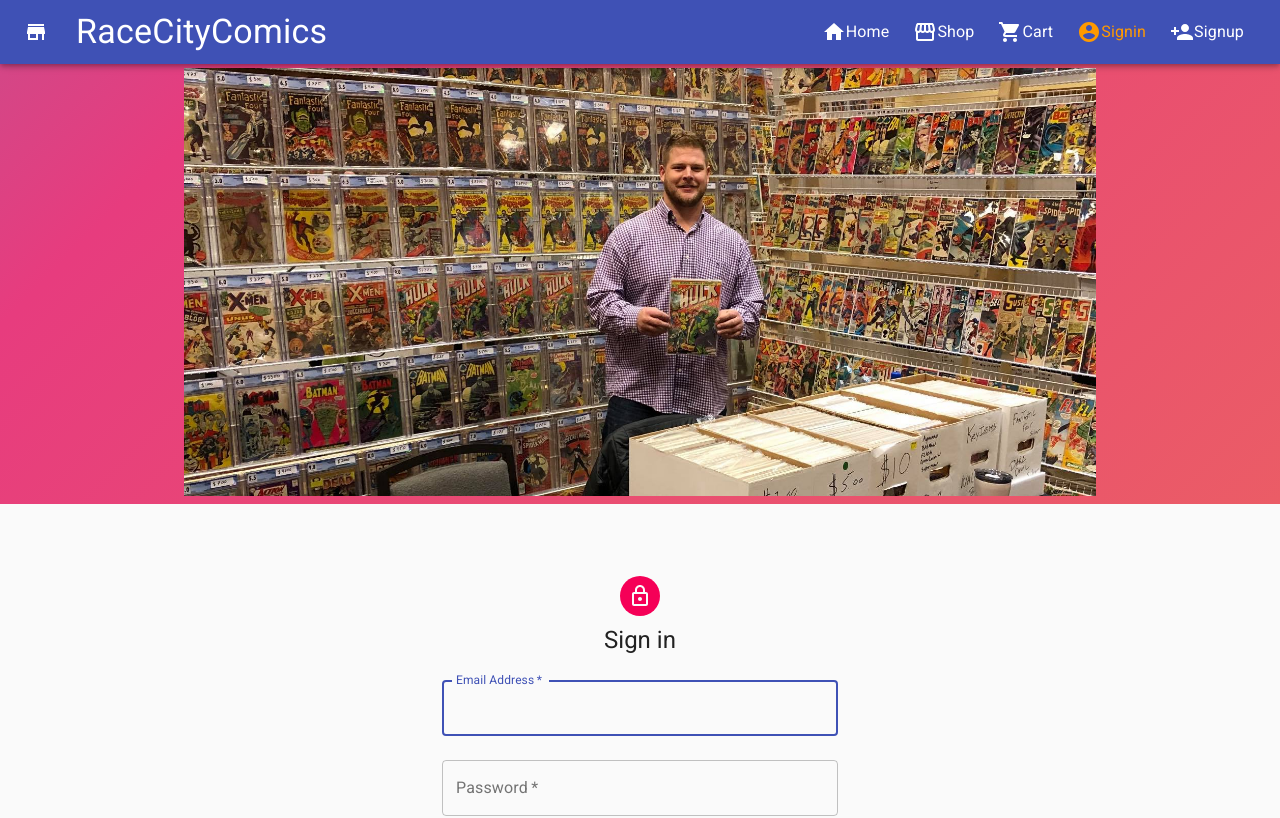
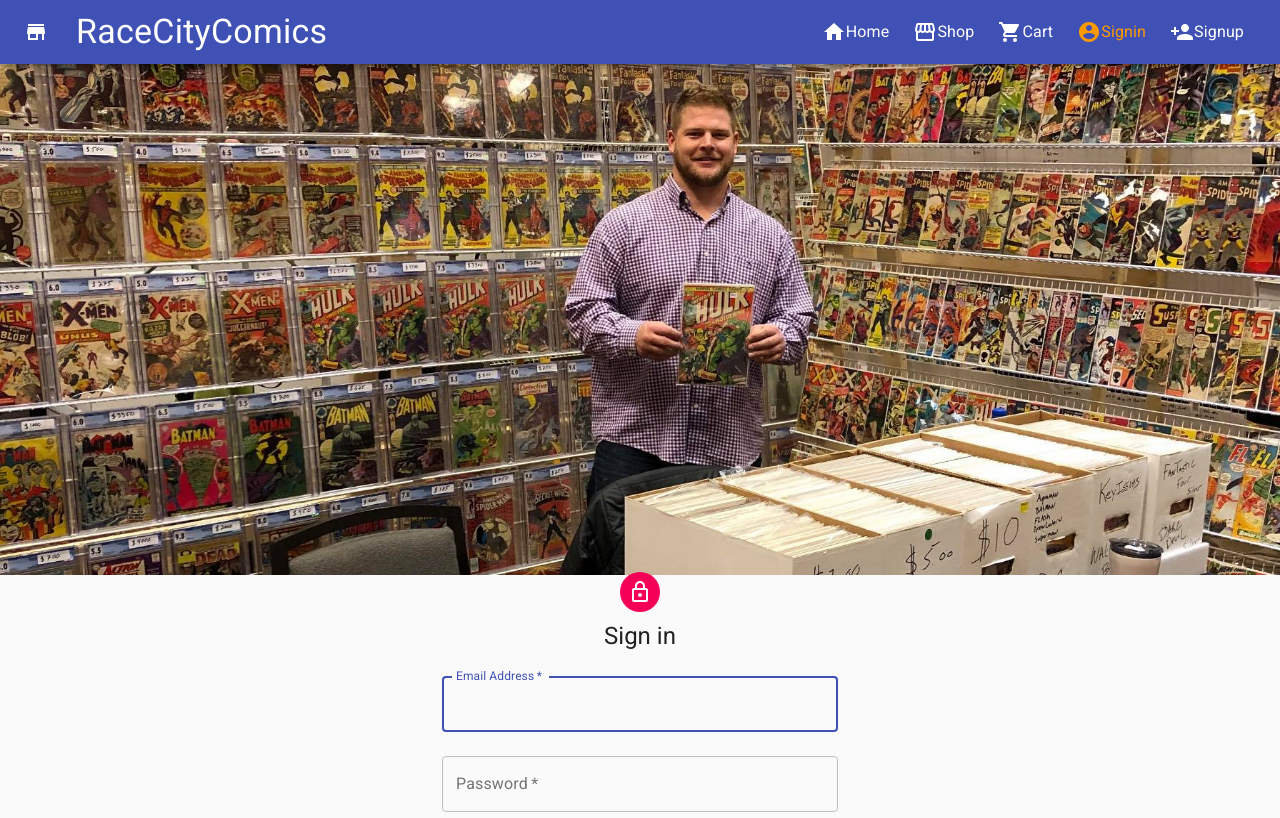
Before and after one commit to qb1968/racecity-frontend, a React (Create React App) app: page /signin in a window 1280 px wide. Shown: the top 818 px of the page. Built offline with nearby package versions, Linux system fonts and the light colour scheme.

Commit message:
Scrolling and picture

```diff
--- a/src/admin/AddProduct.js
+++ b/src/admin/AddProduct.js
@@ -96,6 +96,25 @@ const AddProduct = () => {
     });
   };
 
+  const [image, setImage ] = useState("");
+const [ url, setUrl ] = useState("");
+
+const uploadImage = () => {
+  const data = new FormData()
+  data.append("file", image)
+  data.append("upload_preset", "comics")
+data.append("cloud_name","qb1968")
+fetch(" 	https://api.cloudinary.com/v1_1/qb1968/image/upload",{
+method:"post",
+body: data
+})
+.then(resp => resp.json())
+.then(data => {
+setUrl(data.url)
+})
+.catch(err => console.log(err))
+}
+
   const newPostForm = () => (
     <form className="mb-3" onSubmit={clickSubmit}>
       <h4>Front Photo</h4>
@@ -110,18 +129,15 @@ const AddProduct = () => {
           />
         </label>
       </div>
-      {/* <h4>Rear Photo</h4>
+      <h4>Rear Photo</h4>
       <div className="form-group">
         <label className="btn btn-secondary">
-          <input
-            onChange={handleChange2("image")}
-            type="file"
 
-            name="image"
-            accept="image/*"
-          />
+          <input type="file" onChange= {(e)=> setImage(e.target.files[0])}></input>
+<button onClick={uploadImage}>Upload</button>
         </label>
-      </div> */}
+        <img src={url}/>
+      </div>
 
       <div className="form-group">
         <label className="text-muted">Name</label>
--- a/src/core/Layout.js
+++ b/src/core/Layout.js
@@ -12,7 +12,7 @@ const Layout = ({
   <div>
     <Menu />
 
-    <div className="jumbotron mt-1">
+    <div className="main">
 
 
       <img className="pic1" src={Pic}/>
--- a/src/core/Shop.js
+++ b/src/core/Shop.js
@@ -21,7 +21,7 @@ const Shop = () => {
 
   const [categories, setCategories] = useState([]);
   const [error, setError] = useState(false);
-  const [limit, setLimit] = useState(6);
+  const [limit, setLimit] = useState(5000);
   const [skip, setSkip] = useState(0);
   const [size, setSize] = useState(0);
   const [filteredResults, setFilteredResults] = useState([]);
--- a/src/core/ShowImage2.js
+++ b/src/core/ShowImage2.js
@@ -1,36 +1,13 @@
 import React from 'react';
-import { API } from '../config';
 
- const ShowImage2 = ({ item, url }) => {
+
+ const ShowImage2 = ({  item,url }) => {
    return (
   <div className="product-img" style={{ height: "250px" }}>
-    {/* <img
-      src={`${API}/${url}/photo/${item._id}`}
-      alt={item.name}
-      className="mb-3"
-      style={{
-        objectFit: "contain",
-        height: "100%",
-        width: "100%",
-        display: "flex",
-        flexDirection: "row",
-        marginLeft: "auto",
-        marginRight: "auto",
-      }}
-      /> */}
 
-    <img
-      src={`${API}/${url}/image/${item._id}`}
-      className="mb-3"
-      style={{
-        objectFit: "contain",
-        height: "100%",
-        width: "100%",
-        display: "flex",
-        flexDirection: "row",
-        marginLeft: "auto",
-        marginRight: "auto",
-      }}
+
+     <img
+
     />
     </div>
 
--- a/src/styles.css
+++ b/src/styles.css
@@ -77,12 +77,12 @@ p{
   * jumbotron animation
   */
 
-.jumbotron {
+.main {
 
   height: 500px;
-  color: #fff;
+
    /* background-image: url(./images/Dustin.jpg) ; */
-   /* background-size: contain; */
+    /* background-size: contain;  */
    /*url('https://scontent.xx.fbcdn.net/v/t1.15752-9/211672160_838037970429735_5785199599743069450_n.jpg?_nc_cat=105&ccb=1-3&_nc_sid=aee45a&_nc_ohc=aqeRyUDd9TIAX-zG0Uz&_nc_oc=AQlDj5cA5s7V--1y3tXzxWP02k70IQwYm8-E6aJvFpGaSmdwSdJ6eM23hiLsxSQVjxMRJDUWLIm5y6oCTpC8mtyc&_nc_ad=z-m&_nc_cid=0&_nc_ht=scontent.xx&oh=5b539a59897bbfc5590f97bb66b77e8a&oe=60EBFAF6'); */
 
 
@@ -95,11 +95,11 @@ p{
   -webkit-animation-iteration-count: infinite;
   animation-direction: alternate-reverse;
   -webkit-animation-direction: alternate-reverse; */
-  background: linear-gradient(-45deg, #ee7752, #e73c7e, #23a6d5, #23d5ab);
+  /* background: linear-gradient(-45deg, #ee7752, #e73c7e, #23a6d5, #23d5ab);
   background-size: 450% 450%;
   -webkit-animation: Gradient 15s ease infinite;
   -moz-animation: Gradient 15s ease infinite;
-  animation: Gradient 15s ease infinite;
+  animation: Gradient 15s ease infinite; */
 }
 @media only screen and (max-width: 600px) {
   .jumbotron {
@@ -151,10 +151,9 @@ p{
 } */
 
 .pic1{
-  display:block;
-  margin-left: auto;
-  margin-right: auto;
-  width: 75%;
+
+
+  width: 100%;
 
 
   height: 115%;
```
Also changed, not shown: src/admin/UpdateProduct.js (line endings or trailing spaces), src/core/Card.js (line endings or trailing spaces).
